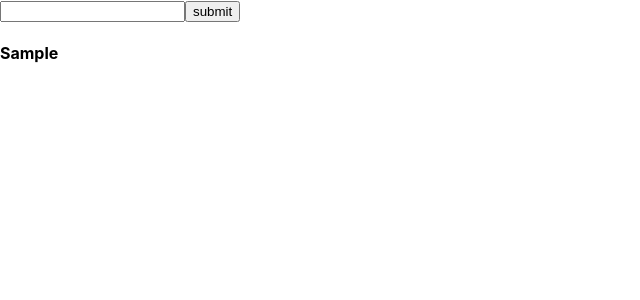
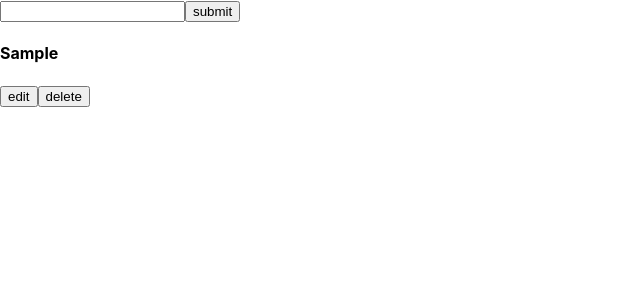
Before and after one commit to marioflwrs/react-list-practice, a React (Create React App) app: page / in a window 1280 px wide. Both pictures are taken after typing "Sample" into the empty fields and a click on the button "submit". Shown: the top 300 px of the page, without its empty margins (0-640 px from the left). Built offline with nearby package versions, Linux system fonts and the light colour scheme.

Commit message:
added simple deleted and edit buttons with no functionality at the moment

```diff
--- a/package.json
+++ b/package.json
@@ -9,6 +9,7 @@
     "axios": "^0.27.2",
     "react": "^18.2.0",
     "react-dom": "^18.2.0",
+    "react-icons": "^4.4.0",
     "react-router-dom": "^6.3.0",
     "react-scripts": "5.0.1",
     "sass": "^1.54.8",
--- a/src/App.js
+++ b/src/App.js
@@ -12,7 +12,7 @@ function App() {
   return (
     <div className="App">
       <TaskForm tasks={tasks} setTasks={setTasks} inputField={inputField} setInputField={setInputField} />
-      <TaskList tasks={tasks} />
+      <TaskList tasks={tasks} setInputField={setInputField} />
 
       <h1>{inputField}</h1>
     </div>
--- a/src/components/Task.js
+++ b/src/components/Task.js
@@ -1,6 +1,6 @@
 import React from 'react'
 
-function Task({text}) {
+function Task({text, tasks, setTasks}) {
 
   //events
   const deleteHandler = () => {
@@ -15,6 +15,8 @@ function Task({text}) {
   return (
     <div>
       <h4>{text}</h4>
+      <button onClick={editHandler}>edit</button>
+      <button onClick={deleteHandler}>delete</button>
     </div>
   )
 }
--- a/src/components/TaskList.js
+++ b/src/components/TaskList.js
@@ -2,7 +2,7 @@ import React from 'react'
 
 import Task from './Task'
 
-function TaskList({tasks}) {
+function TaskList({tasks, setTasks}) {
   console.log(tasks);
   return (
     <div>
```
Also changed, not shown: 1 other file (tests, documents, lock files or other folders).
